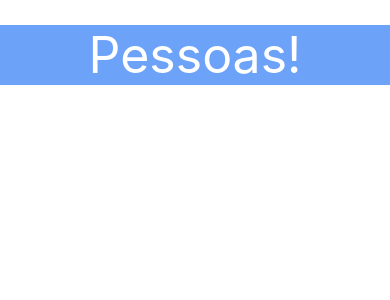
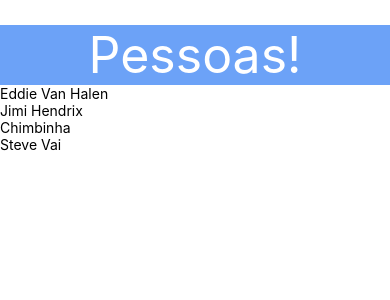
Before and after one commit to vfcruz07/projeto-react-curso-01, a React Native app: screen / in a window 390 px wide. Shown: the top 300 px of the page. Built offline with nearby package versions, Linux system fonts and the light colour scheme.

Commit message:
Video #48 - Simple List Render

```diff
--- a/App.js
+++ b/App.js
@@ -3,15 +3,31 @@
 
 import Header from './src/components/Header';
 
-export default function App() {
-  return (
-    <View>
-      <Header title="Pessoas!" />
-    </View>
-  );
+export default class App extends React.Component {
 
-const styles = StyleSheet.create({
+  renderList(){
 
-});
+    const names=[
+      'Eddie Van Halen',
+      'Jimi Hendrix',
+      'Chimbinha',
+      'Steve Vai',
+    ];
 
+    const textElements = names.map(name =>{
+        return(<Text>{name}</Text>);
+    });
+
+    return(textElements);
+
+  }
+
+  render(){
+    return (
+      <View>
+        <Header title="Pessoas!" />
+        {this.renderList()}
+      </View>
+    );
+  }
 }
```
